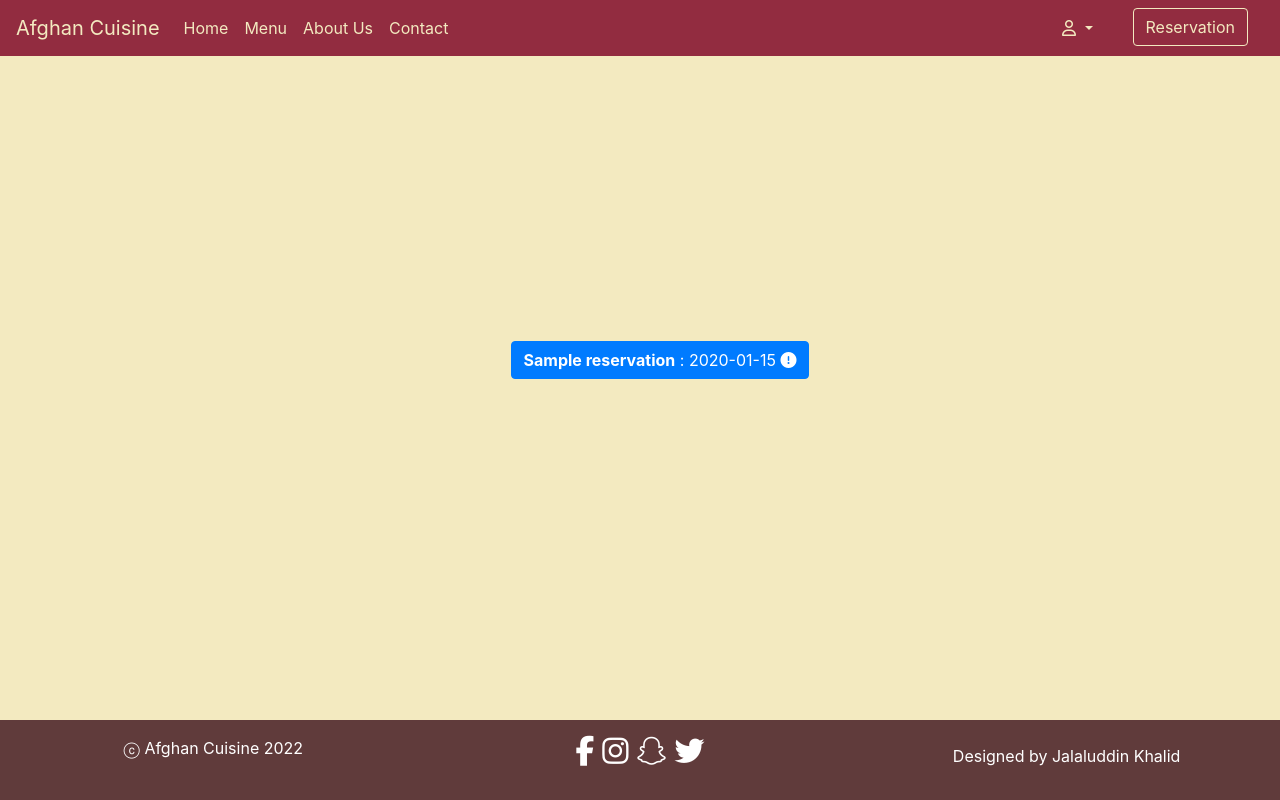
After one commit to jalalk1244/afghan-cuisine, a Django app: page /reservations in a window 1280 px wide. The commit adds this page. Run offline with Django 3.2, Linux system fonts and the light colour scheme; a user stored in the database is signed in; tables that the repository leaves empty hold one stand-in row (values such as "Sample post"); some libraries are stand-ins or nearby versions.

Commit message:
Create the template for reservations and style it

```diff
--- a/afghancuisine/urls.py
+++ b/afghancuisine/urls.py
@@ -19,5 +19,6 @@ from django.urls import path, include
 urlpatterns = [
     path('admin/', admin.site.urls),
     path('', include('coresite.urls'), name='coresite-urls'),
-    path('accounts/', include('allauth.urls'))
+    path('accounts/', include('allauth.urls')),
+    path('', include('reservation.urls'), name='reservation_urls'),
 ]
--- a/reservation/models.py
+++ b/reservation/models.py
@@ -4,11 +4,11 @@ from django.contrib.auth.models import User
 # Create your models here.
 
 GUEST_CHOICES = (
-    ('1', 1),
-    ('2', 2),
-    ('3', 3),
-    ('4', 4),
-    ('5', 5),
+    ('1', '1'),
+    ('2', '2'),
+    ('3', '3'),
+    ('4', '4'),
+    ('5', '5'),
 )
 
 class Table(models.Model):
@@ -19,9 +19,10 @@ class Table(models.Model):
 
 class Reservation(models.Model):
     '''Model for the reservation'''
+    title = models.CharField(max_length=20, unique=True, null=True)
     client = models.ForeignKey(User, on_delete=models.CASCADE, related_name='reservation_client')
-    table = models.ForeignKey(Table, on_delete=models.CASCADE, related_name='reservation_table')
-    num_of_guest = models.IntegerField(choices=GUEST_CHOICES, default='2')
+    # table = models.ForeignKey(Table, on_delete=models.CASCADE, related_name='reservation_table')
+    num_of_guest = models.IntegerField()
     date_picked = models.DateField()
     time_picked = models.TimeField()
     approved = models.BooleanField(default=False)
--- /dev/null
+++ b/reservation/urls.py
@@ -0,0 +1,6 @@
+from . import views
+from django.urls import path
+
+urlpatterns = [
+    path('reservations', views.ReservationList.as_view(), name='reservations')
+]
--- a/reservation/views.py
+++ b/reservation/views.py
@@ -1,18 +1,32 @@
 from django.shortcuts import render
-from django.views import generic
+from django.views import View
 from django.contrib.auth.models import User
 from .models import Reservation
 
 
 
-def get_reservations(self, request, User):
+# def get_reservations(request, User):
 
-    current_client = request.user
-    reservations = Reservation.objects.filter(client=current_client).order_by('-date_picked')
+#     current_client = request.user
+#     reservations = Reservation.objects.filter(client=current_client).order_by('-date_picked')
 
-    return reservations
+#     return reservations
 
-class ReservationList(generic.ListView):
-    model = Reservation
-    queryset = get_reservations(self, request, User)
-    template_name = 'reservations.html'
+# class ReservationList(generic.ListView):
+#     model = Reservation
+#     queryset = Reservation.objects.filter(client=request.user).order_by('-date_picked')
+#     template_name = 'reservations.html'
+
+
+class ReservationList(View):
+
+    def get(self, request, *args, **kwargs):
+        reservations_list = Reservation.objects.filter(client=request.user).order_by('-date_picked')
+
+        return render(
+            request,
+            'reservations.html',
+            {
+                'reservations_list': reservations_list
+            },
+            )
--- a/static/css/style.css
+++ b/static/css/style.css
@@ -169,6 +169,17 @@
   border-color: white;
 }
 
+/* ---------------------------------------------- reservations */
+.reservations {
+  height: 90vh;
+  display: flex;
+  align-items: center;
+}
+
+.reservations ul {
+  list-style: none;
+}
+
 /* ---------------------------------------------- Footer */
 footer, footer a {
     color: white;
--- a/templates/base.html
+++ b/templates/base.html
@@ -13,7 +13,7 @@
     <script src="https://cdnjs.cloudflare.com/ajax/libs/jquery/3.6.1/jquery.min.js" integrity="sha512-aVKKRRi/Q/YV+4mjoKBsE4x3H+BkegoM/em46NNlCqNTmUYADjBbeNefNxYV7giUp0VxICtqdrbqU7iVaeZNXA==" crossorigin="anonymous" referrerpolicy="no-referrer"></script>
 
     <link rel="stylesheet" href="{% static 'css/style.css' %}">
-    <title>{% block title %} <!-- Title Goes here --> {% endblock title %}</title>
+    <title>{% block title %} Afghan Cuisine {% endblock title %}</title>
 </head>
 <body>
 
--- /dev/null
+++ b/templates/reservations.html
@@ -0,0 +1,34 @@
+{% extends 'base.html' %}
+
+{% block title %}Reservations{% endblock title %}
+{% block content %}
+<section class="reservations bg-creamy">
+    <div class="container d-flex flex-coulmn justify-content-center">
+        <div class="row">
+            <div class="col-12 mt-3 left">
+                {% if reservations_list %}
+                <ul class="collapsible">
+                    {% for reservation in reservations_list %}
+                    <li>
+                        <p>
+                            <a class="btn btn-primary" data-toggle="collapse" href="#collapse{{ reservation.title }}" role="button" aria-expanded="false" aria-controls="collapseExample">
+                                <strong>{{ reservation.title}}</strong> : {{ reservation.date_picked|date:"Y-m-d" }}
+                                {% if reservation.approved == True %}
+                                <i class="fas fa-exclamation-circle light-blue-text text-lighten-2"></i>
+                                {% endif %}
+                            </a>
+                        </p>
+                        <div class="collapse" id="collapse{{ reservation.title }}">
+                            <div class="card card-body">
+                                {{ reservation.client }} has booked this reservation
+                            </div>
+                        </div>
+                    </li>
+                    {% endfor %}
+                </ul>
+                {% endif %}
+            </div>
+        </div>
+    </div>
+</section>
+{% endblock content %}
```
Also changed, not shown: reservation/migrations/0002_remove_reservation_table.py (added), reservation/migrations/0003_remove_reservation_num_of_guest.py (added), reservation/migrations/0004_reservation_num_of_guest.py (added), reservation/migrations/0005_alter_reservation_num_of_guest.py (added), reservation/migrations/0006_alter_reservation_num_of_guest.py (added), reservation/migrations/0007_reservation_title.py (added).
